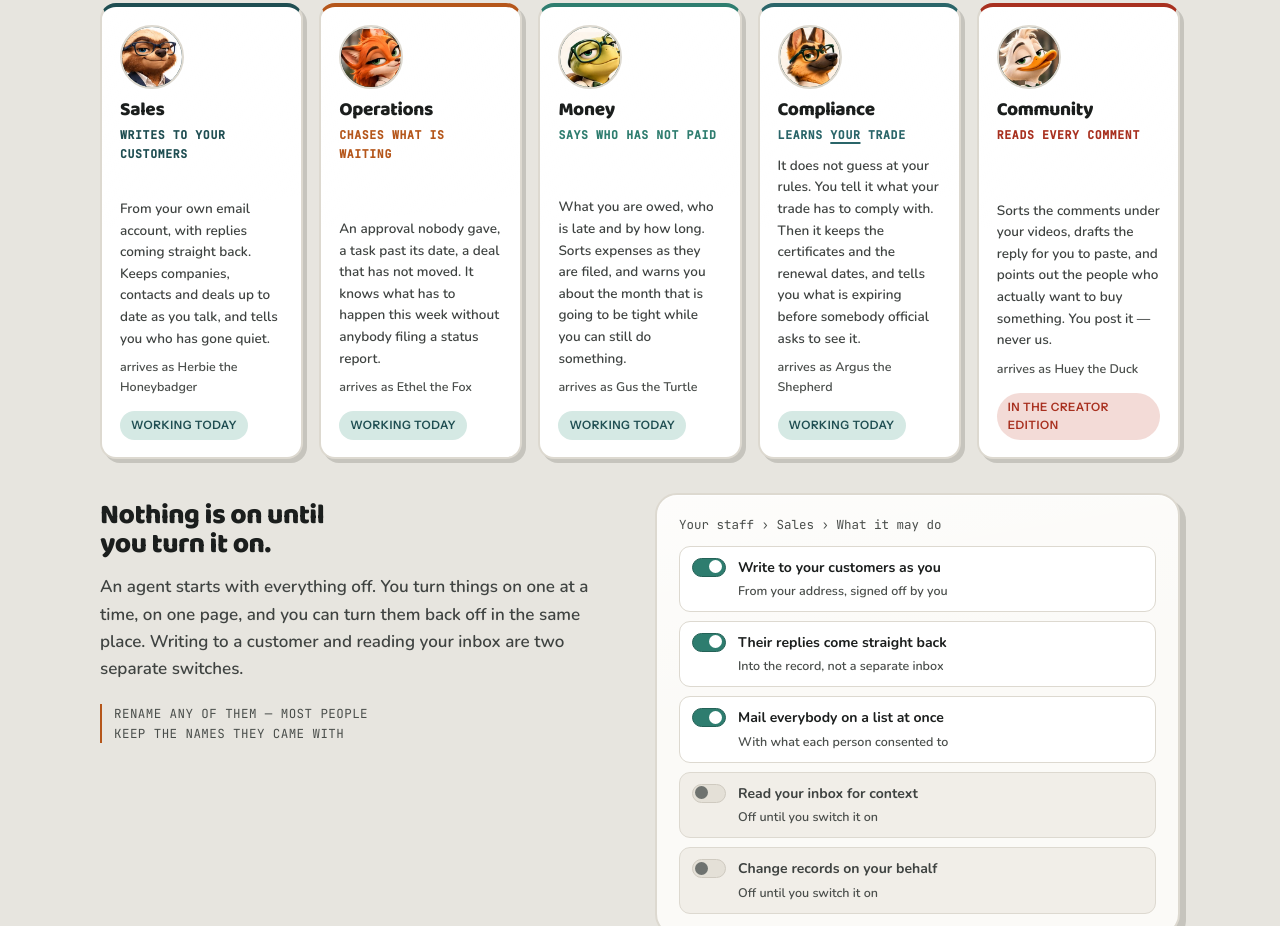
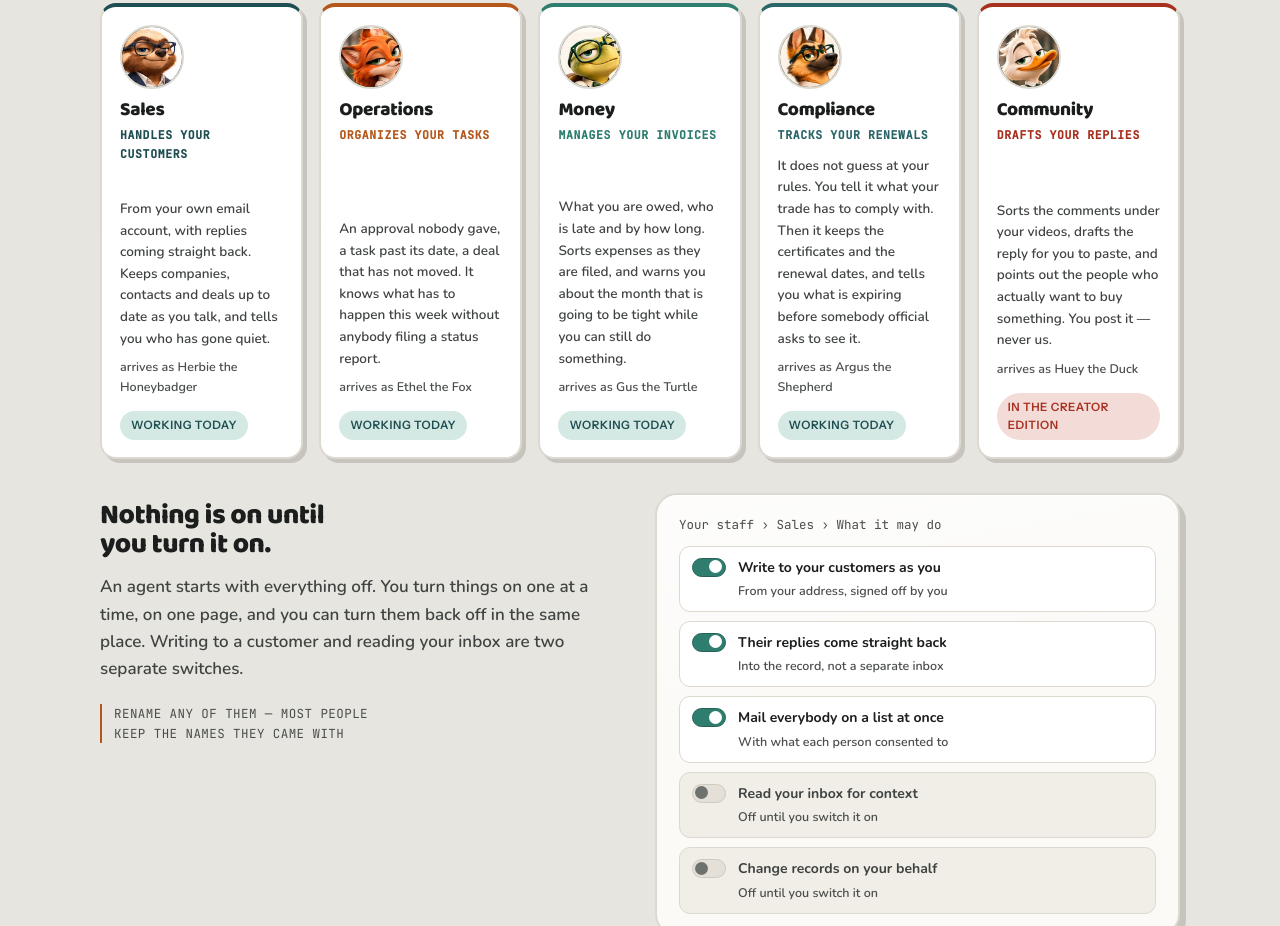
Before and after one commit to Attache-design/attache-group, a plain HTML site: page index.html in a window 1280 px wide. Shown: the part 3397-4323 px from the top of the page. Drawn offline with nearby package versions, Linux system fonts and the light colour scheme.

Commit message:
The colleagues say what they do in the same shape
The five job lines were written one at a time and read like it: "writes to
your customers", "chases what is waiting", "learns your trade". Four
different grammars under four cards that sit side by side, and one of them
leaning on an underlined word the others did not have.

They are now one shape — verb, "your", noun — and short enough to hold a
single line each at the width the grid gives them. The .who .job em rule
goes with them; nothing carries an <em> any more.

```diff
--- a/index.html
+++ b/index.html
@@ -246,7 +246,6 @@ header{position:sticky;top:0;z-index:40;background:rgb(251 250 247 / .88);
 .who h4{font-size:19px}
 .who .job{font-family:var(--mono);font-size:11.5px;letter-spacing:.055em;text-transform:uppercase;
   margin-top:6px}
-.who .job em{font-style:normal;text-decoration:underline;text-decoration-thickness:2px;text-underline-offset:3px}
 .who p{font-size:13.5px;font-weight:600;color:var(--ink-2);margin-top:10px;flex:1}
 .who .nom{flex:none;margin-top:8px;font-size:12.5px;font-weight:600;color:var(--ink-3)}
 .who .state{align-self:flex-start;margin-top:14px;font-family:var(--ui);font-weight:600;font-size:11.5px;
@@ -471,35 +470,35 @@ footer{border-top:var(--line-2) solid var(--edge);background:rgb(241 238 232 / .
     <div class="staff">
       <div class="who">
         <img class="face" src="/img/face-herbie.webp" width="192" height="192" loading="lazy" decoding="async" alt="">
-        <h4>Sales</h4><p class="job">writes to your customers</p>
+        <h4>Sales</h4><p class="job">Handles your customers</p>
         <p>From your own email account, with replies coming straight back. Keeps companies, contacts and deals up to date as you talk, and tells you who has gone quiet.</p>
         <p class="nom">arrives as Herbie the Honeybadger</p>
         <span class="state">Working today</span>
       </div>
       <div class="who">
         <img class="face" src="/img/face-ethel.webp" width="192" height="192" loading="lazy" decoding="async" alt="">
-        <h4>Operations</h4><p class="job">chases what is waiting</p>
+        <h4>Operations</h4><p class="job">Organizes your tasks</p>
         <p>An approval nobody gave, a task past its date, a deal that has not moved. It knows what has to happen this week without anybody filing a status report.</p>
         <p class="nom">arrives as Ethel the Fox</p>
         <span class="state">Working today</span>
       </div>
       <div class="who">
         <img class="face" src="/img/face-gus.webp" width="192" height="192" loading="lazy" decoding="async" alt="">
-        <h4>Money</h4><p class="job">says who has not paid</p>
+        <h4>Money</h4><p class="job">Manages your invoices</p>
         <p>What you are owed, who is late and by how long. Sorts expenses as they are filed, and warns you about the month that is going to be tight while you can still do something.</p>
         <p class="nom">arrives as Gus the Turtle</p>
         <span class="state">Working today</span>
       </div>
       <div class="who">
         <img class="face" src="/img/face-argus.webp" width="192" height="192" loading="lazy" decoding="async" alt="">
-        <h4>Compliance</h4><p class="job">learns <em>your</em> trade</p>
+        <h4>Compliance</h4><p class="job">Tracks your renewals</p>
         <p>It does not guess at your rules. You tell it what your trade has to comply with. Then it keeps the certificates and the renewal dates, and tells you what is expiring before somebody official asks to see it.</p>
         <p class="nom">arrives as Argus the Shepherd</p>
         <span class="state">Working today</span>
       </div>
       <div class="who">
         <img class="face" src="/img/face-huey.webp" width="192" height="192" loading="lazy" decoding="async" alt="">
-        <h4>Community</h4><p class="job">reads every comment</p>
+        <h4>Community</h4><p class="job">Drafts your replies</p>
         <p>Sorts the comments under your videos, drafts the reply for you to paste, and points out the people who actually want to buy something. You post it &mdash; never us.</p>
         <p class="nom">arrives as Huey the Duck</p>
         <span class="state opt">In the Creator edition</span>
```
